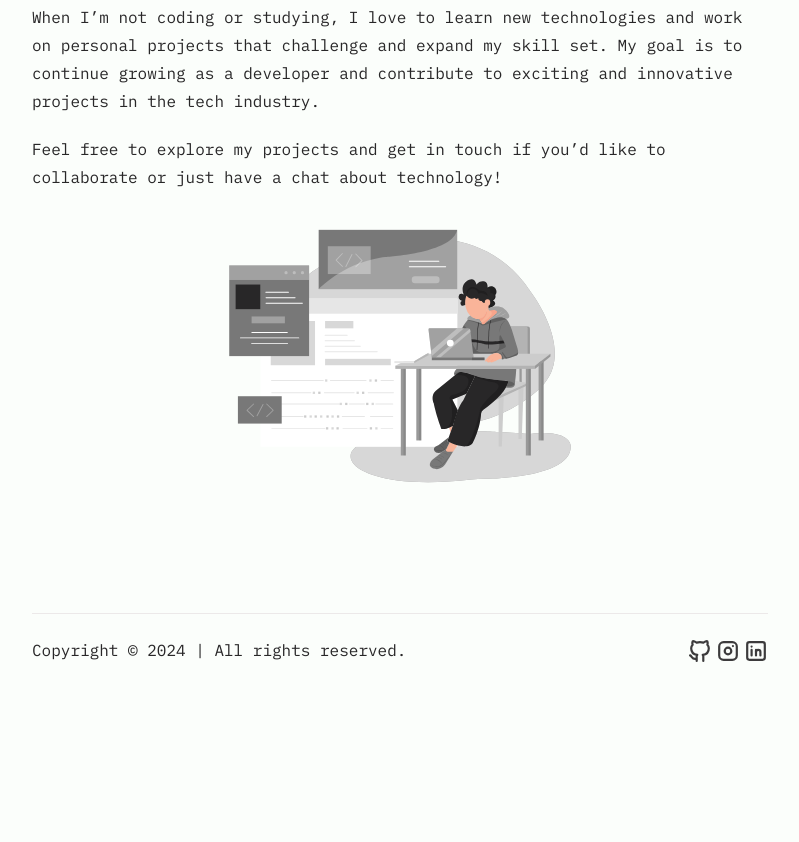
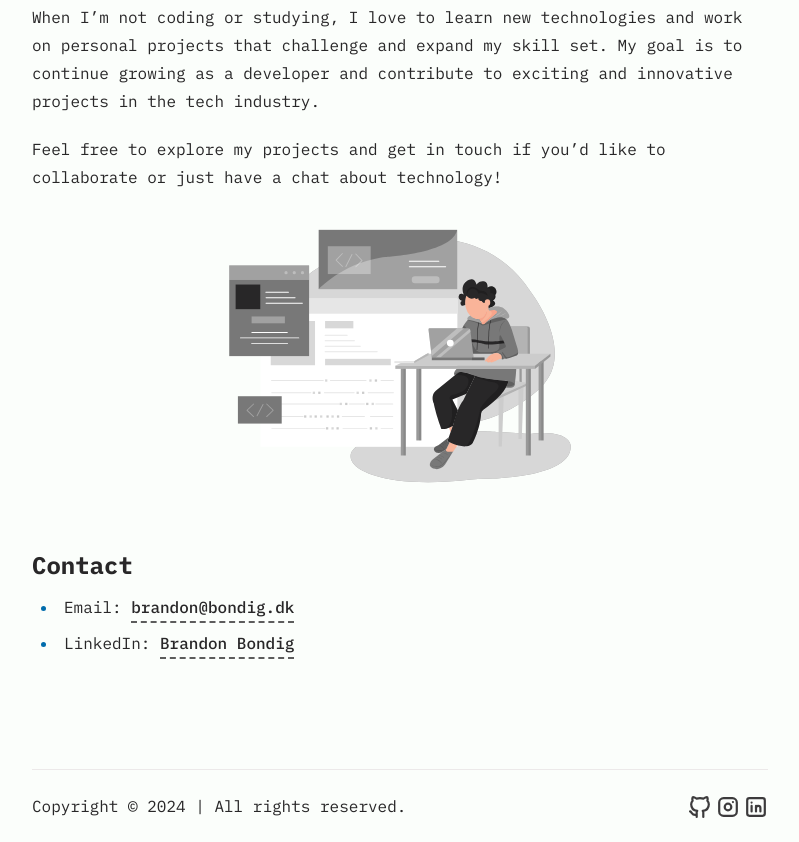
Before and after one commit to brandonbondig/personal-blog, an Astro site: page /about in a window 1280 px wide. Shown: the part 466-1308 px from the top of the page, without its empty margins (240-1039 px from the left). Before the commit the page ends 1152 px from the top, so only its background shows below. Built offline with nearby package versions, Linux system fonts and the light colour scheme; Astro itself is replaced by a stand-in of ours.

Commit message:
Added contacts in about

```diff
--- a/src/pages/about.md
+++ b/src/pages/about.md
@@ -12,3 +12,8 @@ Feel free to explore my projects and get in touch if you'd like to collaborate o
 <div>
   <img src="/assets/dev.svg" class="sm:w-1/2 mx-auto" alt="coding dev illustration">
 </div>
+
+## Contact
+
+- Email: [ brandon@bondig.dk ](mailto:brandon@bondig.dev)
+- LinkedIn: [ Brandon Bondig ](https://www.linkedin.com/in/brandonbondig/)
```
